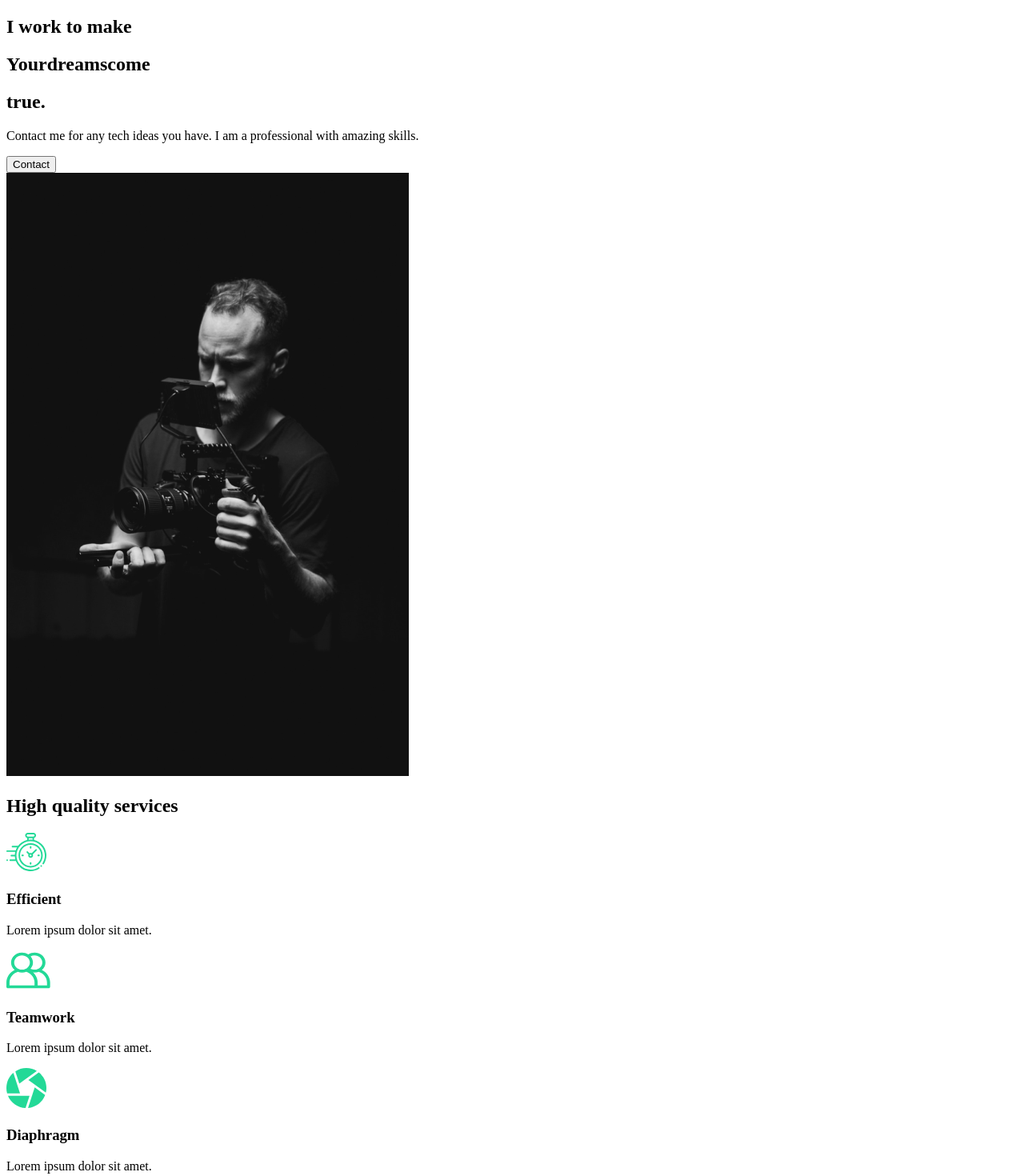
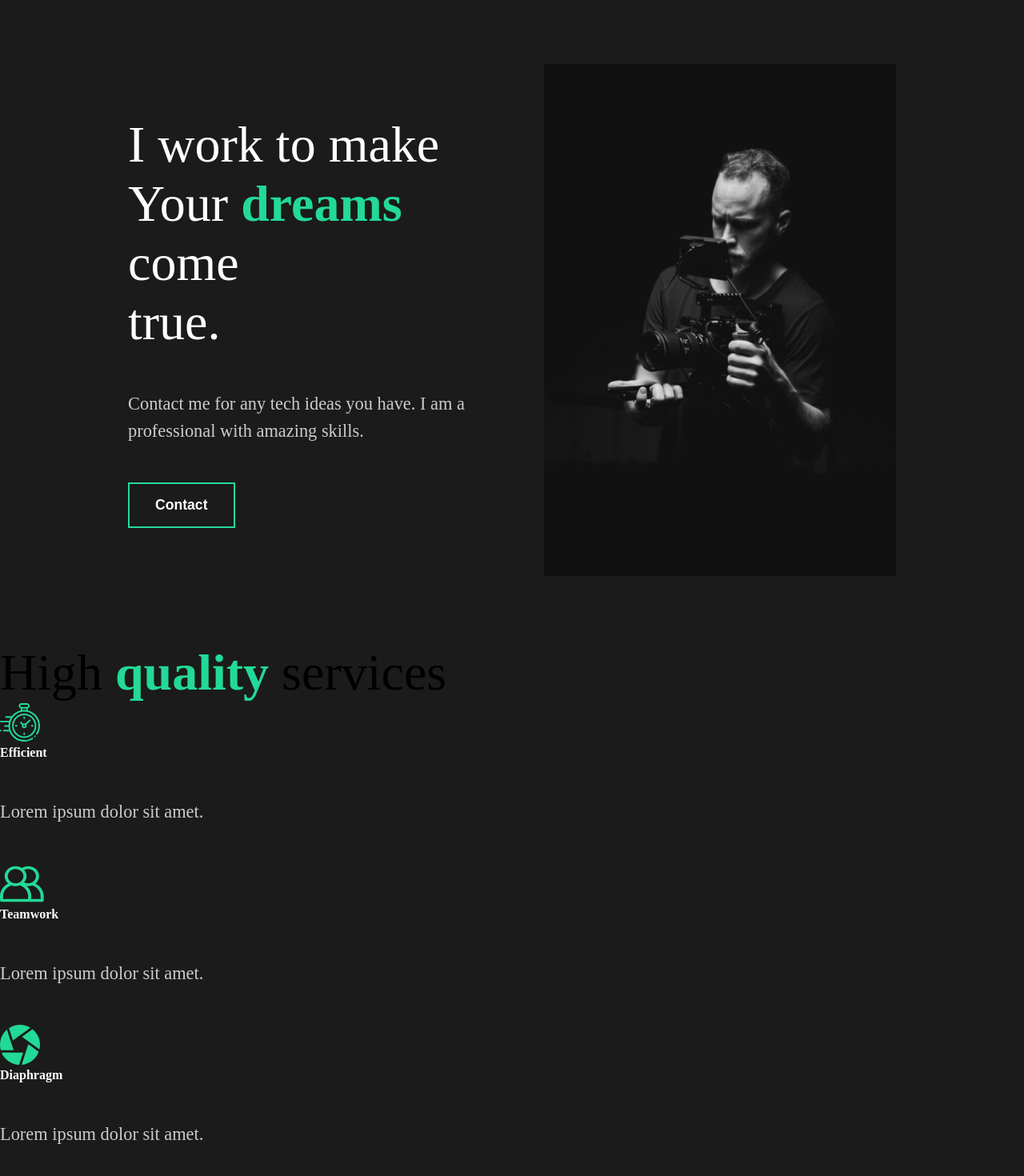
Before and after one commit to HernanCote/hc-dev, a React (Create React App) app: page / in a window 1280 px wide. Shown: the top 1470 px of the page at 80% size. Built offline with nearby package versions, Linux system fonts and the light colour scheme.

Commit message:
styled about hero

```diff
--- a/src/App.jsx
+++ b/src/App.jsx
@@ -1,9 +1,12 @@
 import React from 'react';
+
+import { GlobalStyle } from './components/Foundation';
 
 import About from './pages/About';
 
 const App = () => (
   <div className="App">
+    <GlobalStyle />
     <About />
   </div>
 );
--- a/src/components/AboutHero/AboutHero.jsx
+++ b/src/components/AboutHero/AboutHero.jsx
@@ -1,32 +1,72 @@
 import React from 'react';
+import styled from 'styled-components';
+
+import {
+  Button,
+  H2,
+  P,
+  Span,
+  Img,
+} from '../Foundation';
 
 import home1 from '../../assets/img/home1.png';
 
+const HeroWrapper = styled.div`
+  min-height: 90vh;
+  display: flex;
+  align-items: center;
+  justify-content: space-between;
+  padding: 5rem 10rem;
+  color: white;
+`;
+
+const Description = styled.div`
+  flex: 1;
+  padding-right: 5rem;
+
+  ${H2} {
+    font-weight: lighter;
+  }
+`;
+
+const ImageWrapper = styled.div`
+  flex: 1;
+  overflow: hidden;
+
+  ${Img} {
+    width: 100%;
+    height: 80vh;
+    object-fit: cover;
+  }
+`;
+
+const Title = styled.div``;
+
+const HideWrapper = styled.div`
+  overflow: hidden;
+`;
+
 const AboutHero = () => (
-  <div>
-    <div className="description">
-      <div className="title">
-        <div className="hide">
-          <h2>I work to make</h2>
-        </div>
-        <div className="hide">
-          <h2>
-            Your
-            <span>dreams</span>
-            come
-          </h2>
-        </div>
-        <div className="hide">
-          <h2>true.</h2>
-        </div>
-      </div>
-      <p>Contact me for any tech ideas you have. I am a professional with amazing skills.</p>
-      <button type="button">Contact</button>
-    </div>
-    <div className="image">
-      <img src={home1} alt="Huy with camera" />
-    </div>
-  </div>
+  <HeroWrapper>
+    <Description>
+      <Title>
+        <HideWrapper className="hide">
+          <H2>I work to make</H2>
+        </HideWrapper>
+        <HideWrapper className="hide">
+          <H2>Your <Span>dreams</Span> come</H2>
+        </HideWrapper>
+        <HideWrapper className="hide">
+          <H2>true.</H2>
+        </HideWrapper>
+      </Title>
+      <P>Contact me for any tech ideas you have. I am a professional with amazing skills.</P>
+      <Button type="button">Contact</Button>
+    </Description>
+    <ImageWrapper className="image">
+      <Img src={home1} alt="Huy with camera" />
+    </ImageWrapper>
+  </HeroWrapper>
 );
 
 export default AboutHero;
--- a/src/components/Faq/Faq.jsx
+++ b/src/components/Faq/Faq.jsx
@@ -1,34 +1,41 @@
 import React from 'react';
+
+import {
+  H2,
+  H4,
+  P,
+  Span,
+} from '../Foundation';
 
 const Faq = () => (
   <div className="faq">
-    <h2>Any questions? <span>FAQ</span> </h2>
+    <H2>Any questions? <Span>FAQ</Span> </H2>
     <div className="question">
-      <h4>How Do I Start?</h4>
+      <H4>How Do I Start?</H4>
       <div className="answer">
-        <p>Lorem ipsum dolor sit amet.</p>
-        <p>Lorem ipsum dolor sit amet consectetur adipisicing elit. Corporis, explicabo?</p>
+        <P>Lorem ipsum dolor sit amet.</P>
+        <P>Lorem ipsum dolor sit amet consectetur adipisicing elit. Corporis, explicabo?</P>
       </div>
     </div>
     <div className="question">
-      <h4>Daily Schedule</h4>
+      <H4>Daily Schedule</H4>
       <div className="answer">
-        <p>Lorem ipsum dolor sit amet.</p>
-        <p>Lorem ipsum dolor sit amet consectetur adipisicing elit. Corporis, explicabo?</p>
+        <P>Lorem ipsum dolor sit amet.</P>
+        <P>Lorem ipsum dolor sit amet consectetur adipisicing elit. Corporis, explicabo?</P>
       </div>
     </div>
     <div className="question">
-      <h4>Different Payment Methods</h4>
+      <H4>Different Payment Methods</H4>
       <div className="answer">
-        <p>Lorem ipsum dolor sit amet.</p>
-        <p>Lorem ipsum dolor sit amet consectetur adipisicing elit. Corporis, explicabo?</p>
+        <P>Lorem ipsum dolor sit amet.</P>
+        <P>Lorem ipsum dolor sit amet consectetur adipisicing elit. Corporis, explicabo?</P>
       </div>
     </div>
     <div className="question">
-      <h4>What Products Do You Offer</h4>
+      <H4>What Products Do You Offer</H4>
       <div className="answer">
-        <p>Lorem ipsum dolor sit amet.</p>
-        <p>Lorem ipsum dolor sit amet consectetur adipisicing elit. Corporis, explicabo?</p>
+        <P>Lorem ipsum dolor sit amet.</P>
+        <P>Lorem ipsum dolor sit amet consectetur adipisicing elit. Corporis, explicabo?</P>
       </div>
     </div>
   </div>
--- /dev/null
+++ b/src/components/Foundation/Button.js
@@ -0,0 +1,19 @@
+import styled from 'styled-components';
+
+const Button = styled.button`
+  font-weight: bold;
+  font-size: 1.1rem;
+  cursor: pointer;
+  padding: 1rem 2rem;
+  border: 2px solid #23d997;
+  background: transparent;
+  color: white;
+  transition: all 0.5s ease;
+
+  &:hover {
+    background-color: #23d997;
+    color: #FFF;
+  }
+`;
+
+export default Button;
--- /dev/null
+++ b/src/components/Foundation/GlobalStyle.js
@@ -0,0 +1,15 @@
+import { createGlobalStyle } from 'styled-components';
+
+const GlobalStyle = createGlobalStyle`
+  * {
+    margin: 0;
+    padding: 0;
+    box-sizing: border-box;
+  }
+
+  body {
+    background: #1b1b1b;
+  }
+`;
+
+export default GlobalStyle;
--- a/src/components/Foundation/index.js
+++ b/src/components/Foundation/index.js
@@ -0,0 +1,3 @@
+export { default as Button } from './Button';
+export { default as GlobalStyle } from './GlobalStyle';
+export * from './typography';
--- /dev/null
+++ b/src/components/Foundation/typography.js
@@ -0,0 +1,52 @@
+import styled from 'styled-components';
+
+const H1 = styled.h1`
+
+`;
+
+const H2 = styled.h2`
+  font-weight: lighter;
+  font-size: 4rem;
+`;
+
+const H3 = styled.h4`
+  color: #FFF;
+`;
+
+const H4 = styled.h5`
+  font-weight: bold;
+`;
+
+const H5 = styled.h6`
+
+`;
+
+const Span = styled.span`
+  font-weight: bold;
+  color: #23d997;
+`;
+
+const A = styled.a`
+  font-size: 1.1rem;
+`;
+
+const P = styled.p`
+  padding: 3rem 0;
+  color: #ccc;
+  font-size: 1.4rem;
+  line-height: 150%;
+`;
+
+const Img = styled.img``;
+
+export {
+  Img,
+  Span,
+  H1,
+  H2,
+  H3,
+  H4,
+  H5,
+  P,
+  A,
+};
--- a/src/components/Services/Services.jsx
+++ b/src/components/Services/Services.jsx
@@ -1,4 +1,11 @@
 import React from 'react';
+
+import {
+  H2,
+  H3,
+  P,
+  Span,
+} from '../Foundation';
 
 import Clock from '../../assets/img/clock.svg';
 import Diaphragm from '../../assets/img/diaphragm.svg';
@@ -10,34 +17,34 @@ import home2 from '../../assets/img/home2.png';
 const Services = () => (
   <div className="services">
     <div className="description">
-      <h2>High <span>quality</span> services</h2>
+      <H2>High <Span>quality</Span> services</H2>
       <div className="cards">
         <div className="icon">
           <img src={Clock} alt="efficient" />
-          <h3>Efficient</h3>
+          <H3>Efficient</H3>
         </div>
-        <p>Lorem ipsum dolor sit amet.</p>
+        <P>Lorem ipsum dolor sit amet.</P>
       </div>
       <div className="cards">
         <div className="icon">
           <img src={Teamwork} alt="Teamwork" />
-          <h3>Teamwork</h3>
+          <H3>Teamwork</H3>
         </div>
-        <p>Lorem ipsum dolor sit amet.</p>
+        <P>Lorem ipsum dolor sit amet.</P>
       </div>
       <div className="cards">
         <div className="icon">
           <img src={Diaphragm} alt="Diaphragm" />
-          <h3>Diaphragm</h3>
+          <H3>Diaphragm</H3>
         </div>
-        <p>Lorem ipsum dolor sit amet.</p>
+        <P>Lorem ipsum dolor sit amet.</P>
       </div>
       <div className="cards">
         <div className="icon">
           <img src={Money} alt="affordable" />
-          <h3>Affordable</h3>
+          <H3>Affordable</H3>
         </div>
-        <p>Lorem ipsum dolor sit amet.</p>
+        <P>Lorem ipsum dolor sit amet.</P>
       </div>
     </div>
     <div className="image">
```
